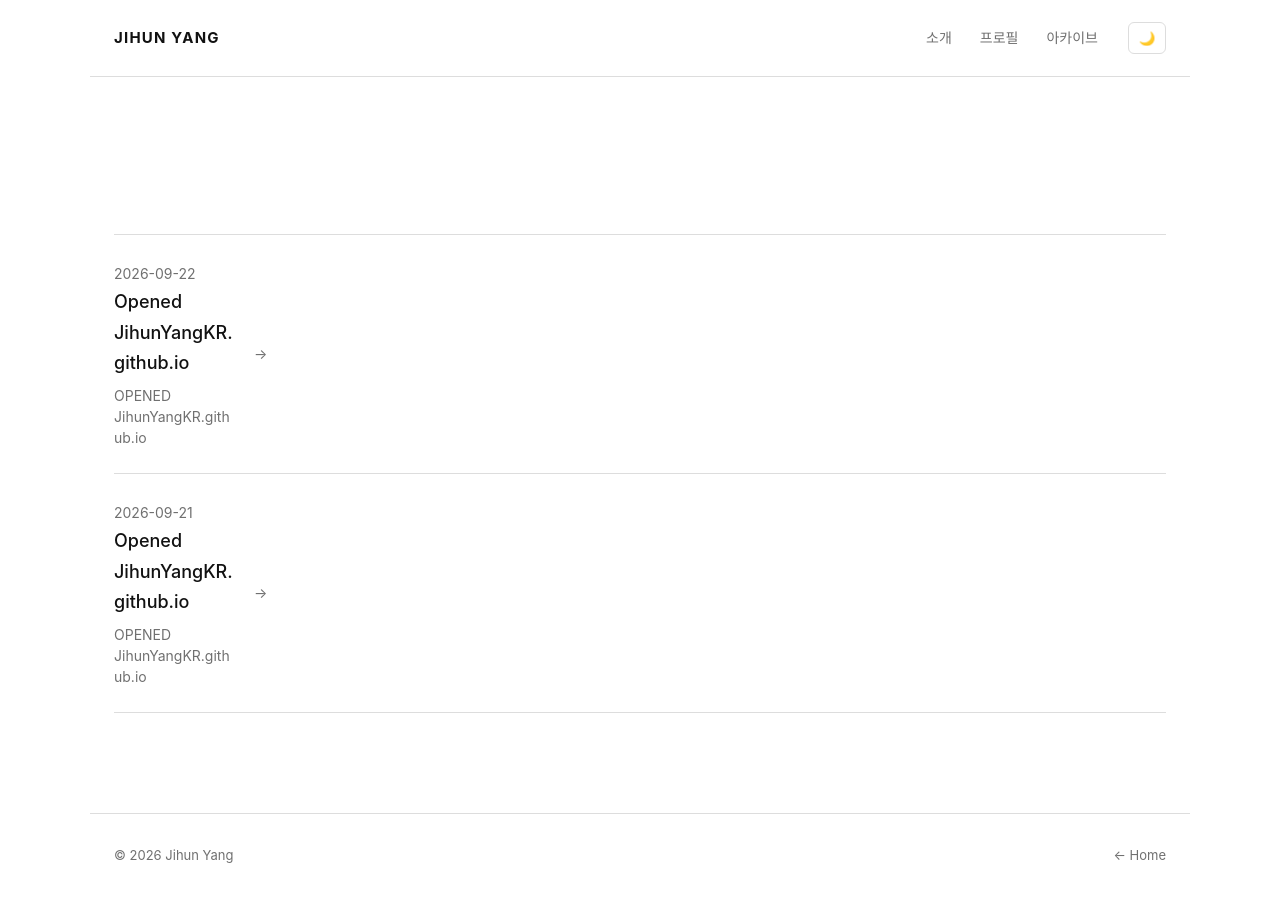
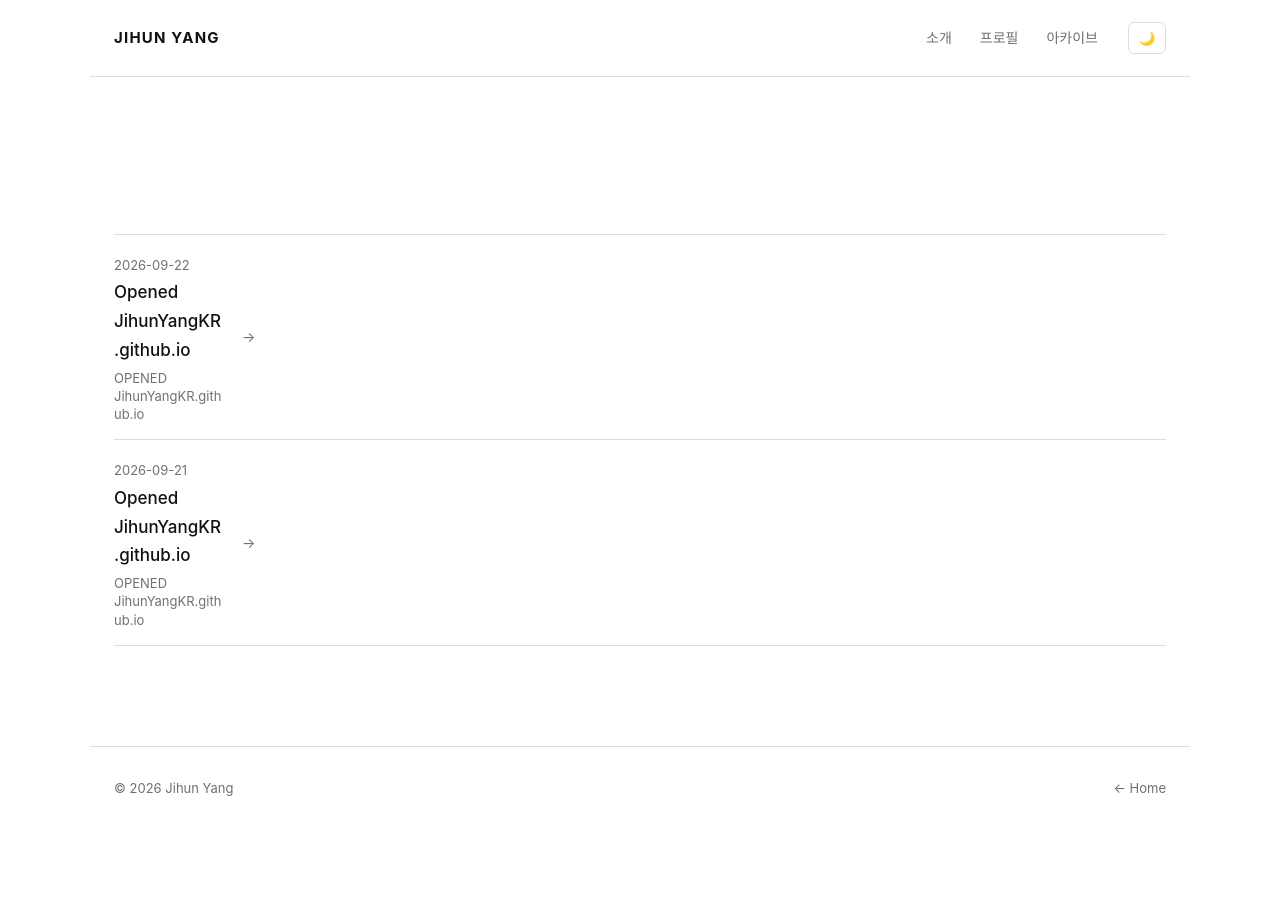
Before and after one commit to JihunYangKR/JihunYangKR.github.io, a Jekyll site: the page built from archive/jihunyang/index.html, in a window 1280 px wide and 900 px high, scrolled down 518 px. Built offline with Jekyll 4.4.1, drawn with Linux system fonts in a browser that asks for light colours; after the commit the page ends 1367 px from its top, so only the background shows below that.

Commit message:
Update style.css

```diff
--- a/css/style.css
+++ b/css/style.css
@@ -347,19 +347,12 @@ main {
 }
 
 .profile-card {
-    min-height: 300px;
-
-    padding: 28px;
-
-    background:
-        var(--surface);
-
-    border:
-        1px solid transparent;
-
-   display: flex;
-   flex-direction: column;
-
+    min-height: 240px;
+    padding: 24px;
+    background: var(--surface);
+    border: 1px solid transparent;
+    display: flex;
+    flex-direction: column;
     transition:
         transform var(--transition),
         border var(--transition);
@@ -425,26 +418,25 @@ main {
     display: grid;
 
     grid-template-columns:
-        120px minmax(0, 1fr) 30px;
+        110px minmax(0, 1fr) 24px;
 
     align-items: center;
 
-    gap: 20px;
+    gap: 18px;
 
     padding:
-        25px 0;
+        16px 0;
 
     border-bottom:
         1px solid var(--border);
 }
 
-/* 날짜 */
 .archive-item .archive-date {
     color: var(--muted);
-    font-size: 14px;
+    font-size: 13px;
+    white-space: nowrap;
 }
 
-/* 제목 + 설명 영역 */
 .archive-item > div {
     min-width: 0;
 }
@@ -452,7 +444,7 @@ main {
 .archive-item h3 {
     margin: 0;
 
-    font-size: 18px;
+    font-size: 17px;
     font-weight: 500;
 
     overflow-wrap: anywhere;
@@ -460,17 +452,16 @@ main {
 
 .archive-item p {
     margin:
-        6px 0 0;
+        4px 0 0;
 
     color: var(--muted);
 
-    font-size: 14px;
-    line-height: 1.5;
+    font-size: 13px;
+    line-height: 1.4;
 
     overflow-wrap: anywhere;
 }
 
-/* 오른쪽 화살표 */
 .archive-item > span:last-child {
     color: var(--muted);
     font-size: 14px;
@@ -1104,7 +1095,7 @@ footer {
     }
 
     .profile-card {
-        min-height: 250px;
+        min-height: 210px;
     }
 
     .profile-card h3 {
```
